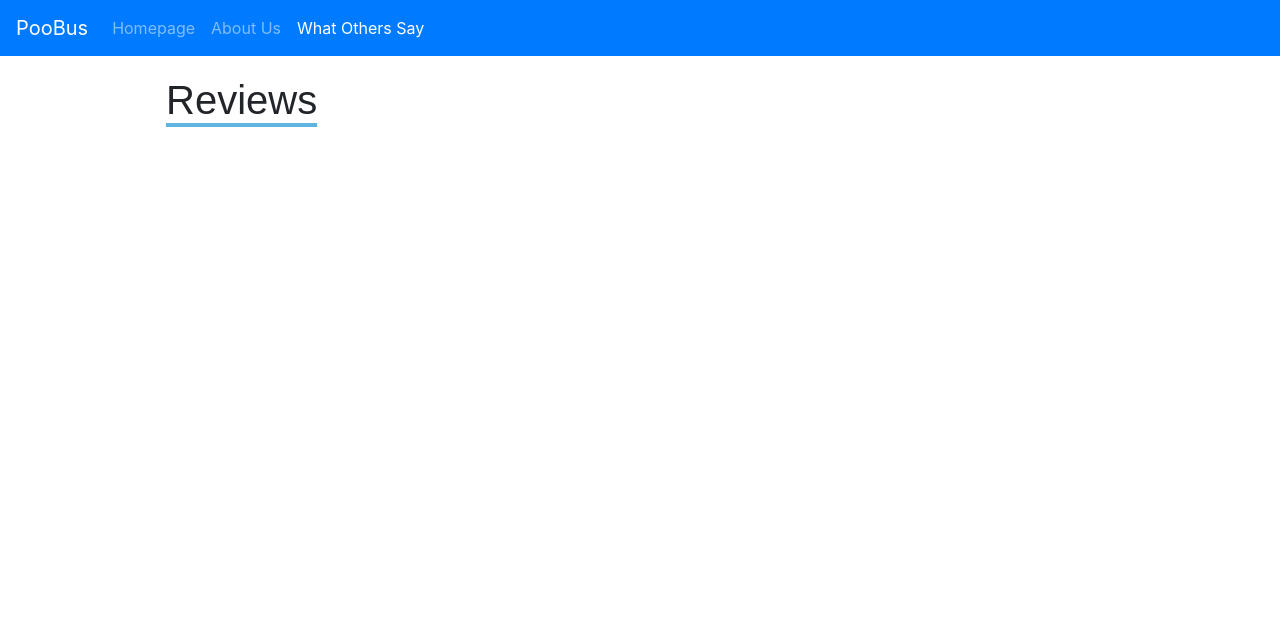
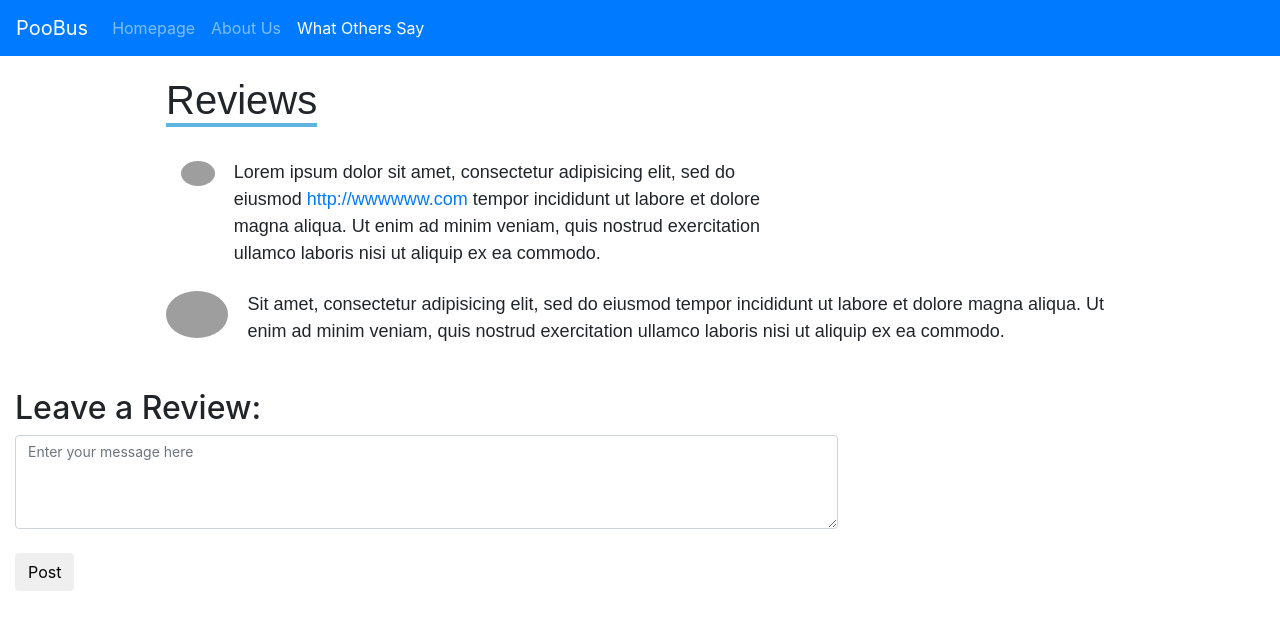
Before and after one commit to PooBusCy/TheRightNameIsPouBusDotCom, a Symfony app: template templates/pou_na_paw/reviews.html.twig in a window 1280 px wide. Shown: the top 630 px of the page. Run offline with Twig, Linux system fonts and the light colour scheme; the template is opened without the code that fills it, so the values that code supplies are empty; some libraries are stand-ins or nearby versions; grey boxes are pictures that could not be loaded.

Commit message:
update 08/07/2018 9:58
reviews update

```diff
--- a/templates/pou_na_paw/reviews.html.twig
+++ b/templates/pou_na_paw/reviews.html.twig
@@ -26,6 +26,62 @@
 
     <div class="example-wrapper">
         <h1 class="headline">Reviews</h1>
+
+        <br>
+        <div class="container">
+            <div class="row">
+                <div class="comments col-md-8" id="comments">
+                <!-- comment -->
+                <div class="comment mb-2 row">
+                    <div class="comment-avatar col-md-1 col-sm-2 text-center pr-1">
+                        <a href=""><img class="mx-auto rounded-circle img-fluid"
+                                        src="http://demos.themes.guide/bodeo/assets/images/users/m103.jpg" alt="avatar"></a>
+                    </div>
+                    <div class="comment-content col-md-11 col-sm-10">
+                            <p>
+                                Lorem ipsum dolor sit amet, consectetur adipisicing elit, sed do eiusmod <a href>http://wwwwww.com</a>
+                                tempor incididunt ut labore et dolore magna aliqua. Ut enim ad minim veniam, quis
+                                nostrud exercitation ullamco laboris nisi ut aliquip ex ea commodo.
+                                <br>
+                            </p>
+                        </div>
+                    </div>
+                </div>
+                <!-- /comment -->
+                <!-- comment -->
+                <div class="comment mb-2 row">
+                    <div class="comment-avatar col-md-1 col-sm-2 text-center pr-1">
+                        <a href=""><img class="mx-auto rounded-circle img-fluid"
+                                        src="http://demos.themes.guide/bodeo/assets/images/users/w102.jpg" alt="avatar"></a>
+                    </div>
+                    <div class="comment-content col-md-11 col-sm-10">
+                        <div class="comment-body">
+                            <p>Sit amet, consectetur adipisicing elit, sed do eiusmod tempor incididunt ut labore et
+                                dolore magna aliqua. Ut enim ad minim veniam, quis nostrud exercitation ullamco laboris
+                                nisi ut aliquip ex ea commodo.
+                                <br>
+                            </p>
+                        </div>
+                    </div>
+                </div>
+                <!-- /comment -->
+            </div>
+        </div>
+    </div>
+
+    <div class="col-md-8">
+        <a name="comments"></a>
+        <h2 id="comments">Leave a Review: </h2>
+        <input type="hidden" id="forumIdHash" value="a35Pl">
+        <link rel="stylesheet" href="//cdnjs.cloudflare.com/ajax/libs/highlight.js/9.12.0/styles/default.min.css">
+        <script src="//cdnjs.cloudflare.com/ajax/libs/highlight.js/9.12.0/highlight.min.js"></script>
+        <textarea class="autoExpand forumPost form-control" rows="4" data-min-rows="4"
+                  placeholder="Enter your message here"
+                  style="z-index: auto; position: relative; line-height: 20px; font-size: 14px; transition: none; background: transparent;"></textarea><br>
+        <button class="forumPostButton btn btn-default">Post</button>
+    </div>
+
+    </div>
     </div>
 
 
```
